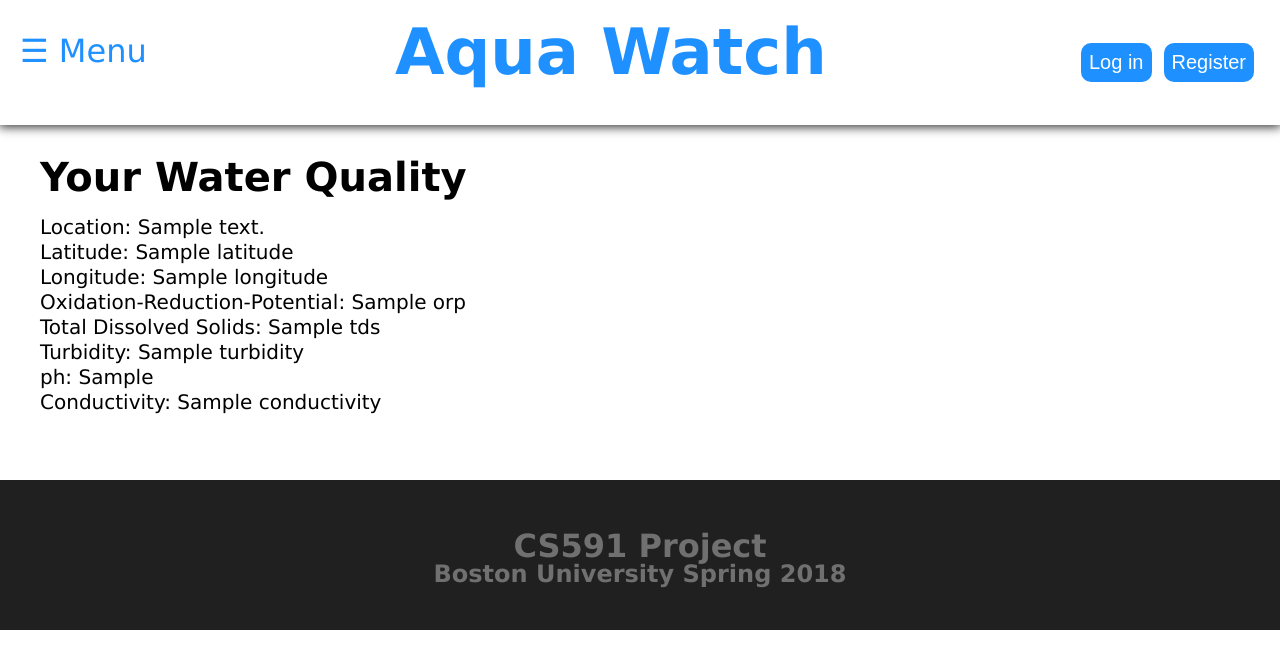
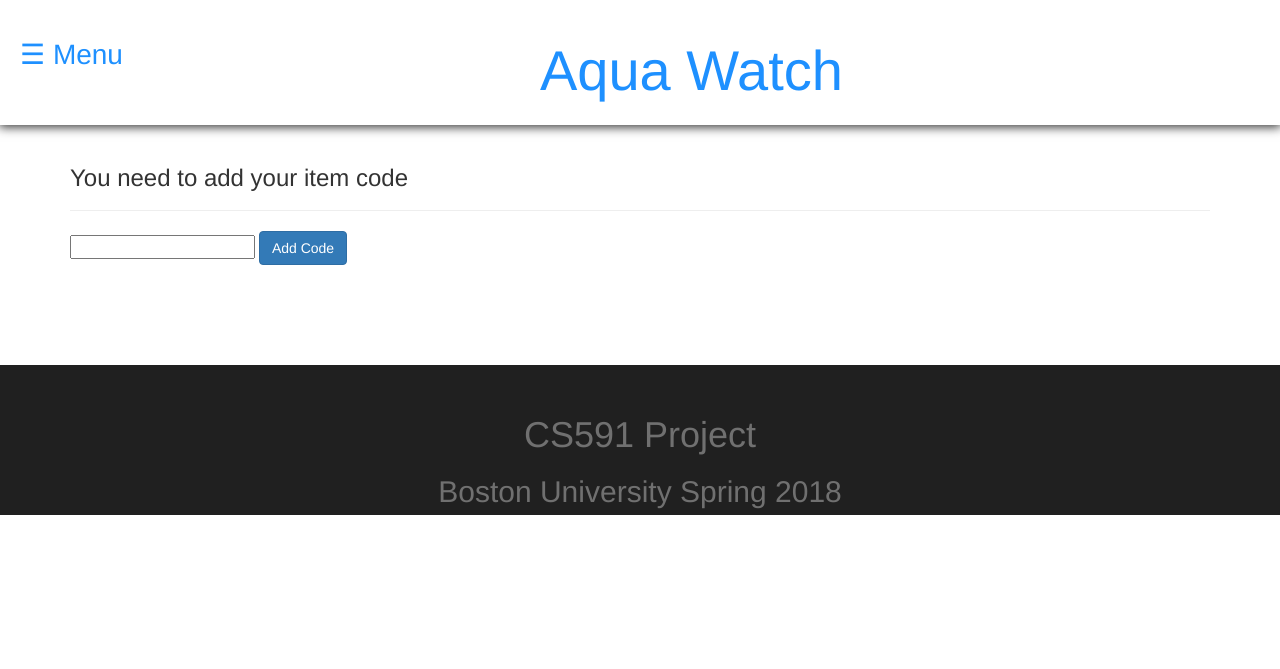
Before and after one commit to aqua-watch/aqua-watch-API, a Flask app: page /your_water_quality in a window 1280 px wide. Shown: the top 669 px of the page. Run offline with Flask 2, Linux system fonts and the light colour scheme; a database or web service that is not in the repository returns one stand-in record (values such as "Sample title"); some libraries are stand-ins or nearby versions.

Commit message:
decouple header and nav, add more functionality to your water quality and sensors endpoint

```diff
--- a/aqua-watch-api/app.py
+++ b/aqua-watch-api/app.py
@@ -8,6 +8,7 @@ from flask import Flask, render_template, request
 from flask_googlemaps import GoogleMaps, Map
 from pymongo import MongoClient
 from bson import json_util
+import bson
 import urllib.parse, urllib.request, json, pprint
 from ast import literal_eval
 import requests
@@ -199,42 +200,71 @@ def map():
 
 @app.route('/sensors', methods=['POST'])
 def extract_data():
-    # tested with: [{"address": "111 Cummington Mall, Boston, MA 02215, USA", "latitude": 42.3490961, "longitude": -71.1041893, "orp": "200 mV", "tds": "500 mg/L", "turbidity": "0.90 NTU", "ph": "7.5", "conductivity": "500 uS/cm"}]
+    # tested with: [{"address": "111 Cummington Mall, Boston, MA 02215, USA", "latitude": 42.3490961,
+    # "longitude": -71.1041893, "orp": "200 mV", "tds": "500 mg/L", "turbidity": "0.90 NTU", "ph": "7.5",
+    # "conductivity": "500 uS/cm", "item-code": "99MQQR9M"}]
+
     # has to be a list of one or more javascript objects
     # for debugging purposes I empty the database before inserting every time this function is called
     # we only have limited storage space
-    data.remove({})
+    #data.remove({})
+    cursor = data.find({})
+    for document in cursor:
+          print(document)
     # to get data as string
     response = request.get_data().decode("utf-8")
     # don't include .decode("utf-8") if data is json instead of raw
     # convert string to list of dictionaries
-    response = literal_eval(response)
+    docs = literal_eval(response)
+    docs["address"] = ""
+    docs["latitude"] = ""
+    docs["longitude"] = ""
+    #docs['item-code'] = ""
     # if data is json instead of raw uncomment line below and comment line above
-    # response = json.loads(response.read())
+    #response = json.loads(response)
     # convert list of dictionaries to list of javascript objects
-    response = json.dumps(response)
-    # convert list of javascript objects to MongoDB documents
-    docs = json_util.loads(response)
-    # insert many documents into cloud database
+    docs = json.dumps(docs)
+    docs = json_util.loads(docs)
+
+    #docs = bson.BSON.encode(docs)
+    print(docs)
+    print(type(docs))
+
     data.insert_many(docs)
-    # to test for correctness look at your_water_quality view function and your_water_quality.html
     return "successful"
 
 @app.route('/your_water_quality', methods=['GET'])
 def your_water_quality():
     """ View function so far used for debugging
     """
-    # simple query
+    item_code = request.args.get("item-code")
+    if(item_code == "" or item_code is None):
+        #generate the view so that they can add an item code
+        return render_template('your_water_quality.html', has_item_code=0)
+
     cursor = list(data.find({"address": "111 Cummington Mall, Boston, MA 02215, USA"}))
     # to store results from cursor
-    results = []
-    for i in range(len(cursor)):
-        current = cursor[i]
-        results += [[current['address'], current['latitude'], current['longitude'], current['orp'], current['tds'], current['turbidity'], current['ph'], current['conductivity']]]
+    results = cursor[0]
+    results = removekey(results, "_id")
+
+    if results["address"] == "" or results["address"] == None:
+        has_address = 0
+    else:
+        has_address = 1
+
+
     if (user):
-        return render_template('your_water_quality.html', results=results, fname=user.first_name, logged_in=1)
+        return render_template('your_water_quality.html', item_code=item_code, has_item_code=1,
+         results=results, fname=user.first_name, logged_in=1, has_address= 0)
     else:
-        return render_template('your_water_quality.html', results=results, not_logged_in=1)
+        return render_template('your_water_quality.html', item_code=item_code, has_item_code=1,
+         results=results, not_logged_in=1, has_address= 0)
+
+def removekey(d, key):
+    r = dict(d)
+    del r[key]
+    return r
+
 
 @app.route('/report_guide', methods=['GET'])
 def report_guide():
--- /dev/null
+++ b/aqua-watch-api/static/js/events.js
@@ -0,0 +1,42 @@
+/**
+	Purpose of this file is to bind events from elements of the DOM to specific functions
+**/
+
+var Events = class events{
+	constructor(baseURI){
+		this.baseURI = baseURI;
+  	}
+
+  	yourWaterQuality(){
+  		$("#submit-item-code").on("click", addItemCode);
+  		$("#add-address").on("click", addAddress);
+
+  		function addAddress(){
+  			let address = $("#address").val();
+  			let getUrl = window.location;
+			let baseUrl = getUrl .protocol + "//" + getUrl.host + "/" + getUrl.pathname.split('/')[0];
+
+  			let url = baseUrl + "/addAdress";
+
+  			var request = $.ajax({
+		        url: url,
+		        type: "post",
+		        data: {item_code: , address: }
+		    });
+
+		    // Callback handler that will be called on success
+		    request.done(function (response, textStatus, jqXHR){
+		        // Log a message to the console
+		        console.log("Hooray, it worked! and here is the response: \t" + response);
+
+		        constructTable(response);
+		    });
+  		}
+
+  		function addItemCode(){
+  			let code = $("#item-code").val();
+  			window.location.replace(window.location.href + "?item-code=" + code);
+  		}
+
+  	}
+}
--- a/aqua-watch-api/static/styles/style.css
+++ b/aqua-watch-api/static/styles/style.css
@@ -333,27 +333,26 @@ Parallax
 }
 
 
-
-
 /*******************************************
 ********************************************
 Footer
 ********************************************
 ********************************************/
 
-
-
-
-
-
 footer {
 	background-color: #202020;
 	height: 150px;
-	padding-top: 50px;
+	padding-top: 30px;
 	padding-bottom: 50px;
+    margin-top: 100px;
 }
 
 .footer_text {
 	text-align: center;
 	color: #707070;
 }
+/*******************************************
+********************************************
+Your water quality page
+********************************************
+********************************************/
--- /dev/null
+++ b/aqua-watch-api/templates/footer.html
@@ -0,0 +1,10 @@
+
+	<footer>
+		<div class="footer_text">
+			<h1>CS591 Project</h1>
+			<h2>Boston University Spring 2018</h2>
+		</div>
+	</footer>
+
+</body>
+</html>
--- /dev/null
+++ b/aqua-watch-api/templates/header.html
@@ -0,0 +1,78 @@
+<!-- AquaWatch -->
+<!DOCTYPE html>
+<html lang="en">
+
+<head>
+	<title>Aqua Watch | Your Water Quality</title>
+
+    <!-- CSS -->
+    <link rel= "stylesheet" type= "text/css" href= "../static/styles/style.css">
+    <link rel= "stylesheet" type= "text/css" href= "{{ url_for('static',filename='styles/style.css') }}">
+    <!-- Latest compiled and minified CSS -->
+	<link rel="stylesheet" href="https://maxcdn.bootstrapcdn.com/bootstrap/3.3.7/css/bootstrap.min.css" integrity="sha384-BVYiiSIFeK1dGmJRAkycuHAHRg32OmUcww7on3RYdg4Va+PmSTsz/K68vbdEjh4u" crossorigin="anonymous">
+
+    <!-- JS -->
+    <script type="text/javascript" src="../static/js/script.js"></script>
+    <script
+	  src="https://code.jquery.com/jquery-3.3.1.min.js"
+	  integrity="sha256-FgpCb/KJQlLNfOu91ta32o/NMZxltwRo8QtmkMRdAu8="
+	  crossorigin="anonymous"></script>
+    <script src="https://maxcdn.bootstrapcdn.com/bootstrap/3.3.7/js/bootstrap.min.js" integrity="sha384-Tc5IQib027qvyjSMfHjOMaLkfuWVxZxUPnCJA7l2mCWNIpG9mGCD8wGNIcPD7Txa" crossorigin="anonymous"></script>
+
+</head>
+
+<body>
+	<header class="header_subpage">
+		<div class="menu">
+				<a href="#">
+					<span onclick="openNav()">&#9776; Menu</span>
+				</a>
+			</div>
+		</div>
+
+		<a href="{{ url_for('index') }}"><h1>Aqua Watch</h1></a>
+
+	{% if logged_in %}
+		<div class="pull-right">
+            <div id="login-register" style="display:none;">
+                <form method="get" action="{{ url_for('login') }}">
+                    <button id="login" type="submit">Log in</button>
+                </form>
+
+                <form method="get" action="{{ url_for('register') }}">
+                    <button id="register" type="submit">Register</button>
+                </form>
+            </div>
+            <div id="logout-user" style="display:flex;">
+                {% if fname %}
+                    <p>Hello, {{ fname }}</p>
+                {% endif %}
+                <form method="get" action="{{ url_for('logout') }}">
+                    <button id="logout" type="submit">Log out</button>
+                </form>
+            </div>
+        </div>
+        {% endif %}
+        {% if not_logged_in %}
+        <div class="pull-right">
+            <div id="login-register" style="display:flex;">
+                <form method="get" action="{{ url_for('login') }}">
+                    <button id="login" type="submit">Log in</button>
+                </form>
+
+                <form method="get" action="{{ url_for('register') }}">
+                    <button id="register" type="submit">Register</button>
+                </form>
+            </div>
+
+            <div id="logout-user"  style="display:none;">
+                {% if fname %}
+                    <p>Hello, {{ fname }}</p>
+                {% endif %}
+                <form method="get" action="{{ url_for('logout') }}">
+                    <button id="logout" type="submit">Log out</button>
+                </form>
+            </div>
+        </div>
+        {% endif %}
+	</header>
--- /dev/null
+++ b/aqua-watch-api/templates/nav.html
@@ -0,0 +1,8 @@
+<!-- Side Navigation: appears when opened -->
+	<div id="mySidenav" class="sidenav">
+        <a href="javascript:void(0)" class="closebtn" onclick="closeNav()">&times;</a>
+        <a href="{{ url_for('index') }}">Home</a><hr>
+        <a href="{{ url_for('map') }}">Search by Map</a><hr>
+        <a href="#" class="active">Your Water Quality</a><hr>
+        <a href="{{ url_for('report_guide') }}">Understanding the Report</a><hr>
+	</div>
--- a/aqua-watch-api/templates/your_water_quality.html
+++ b/aqua-watch-api/templates/your_water_quality.html
@@ -1,103 +1,48 @@
-<!-- AquaWatch -->
-<!DOCTYPE html>
-<html lang="en">
+{% include "header.html" %}
 
-<head>
-	<title>Aqua Watch | Your Water Quality</title>
+    {% if has_item_code %}
+	<div class="container">
 
-    <!-- CSS -->
-    <link rel= "stylesheet" type= "text/css" href= "../static/styles/style.css">
-    <link rel= "stylesheet" type= "text/css" href= "{{ url_for('static',filename='styles/style.css') }}">
+        <div class="page-header"> <h2> Your item code: {{item_code}} </h2></div>
+        <h1>{{has_address}}</h1>
+        </br>
+        <ul>
+        {% for key, value in results.items() %}
+            <li>{{key}}: {{value}}</li>
+        {% endfor %}
+        </ul>
 
-    <!-- JS -->
-    <script type="text/javascript" src="../static/js/script.js"></script>
+        {% if not has_address %}
+        <div class="add-address">
+            <h4> Add an address associated with your product </h4>
+            <label for="address"> Address: </label>
+            <input type="text" name="address" id="address">
 
-</head>
+            <button class="btn tbn-primary">Add Address</button>
+        </div>
+        {% endif %}
 
-<body>
-	<header class="header_subpage">
-		<div class="menu">
-				<a href="#">
-					<span onclick="openNav()">&#9776; Menu</span>
-				</a>
-			</div>
-		</div>
+	</div>
+    {% else %}
+    <div class="addCode container">
+        <div class="page-header">
+            <h3>You need to add your item code</h3>
+        </div>
+        <input type="text" name="item-code" id="item-code">
+        <button type="button" class="btn btn-primary" id="submit-item-code">Add Code</button>
+    </div>
 
-		<a href="{{ url_for('index') }}"><h1>Aqua Watch</h1></a>
+    {% endif %}
+    <script src= "{{ url_for('static',filename='js/events.js') }}"></script>
+    <script >
+    $(document).ready(function(){
+            console.log("ready to go");
+            //let b = "{{url_for('index')}}";
+            //console.log(b);
+            const events = new Events();
+            events.yourWaterQuality();
+        });
 
-        {% if logged_in %}
-            <div id="login-register" style="display:none;">
-                <form method="get" action="{{ url_for('login') }}">
-                    <button id="login" type="submit">Log in</button>
-                </form>
-
-                <form method="get" action="{{ url_for('register') }}">
-                    <button id="register" type="submit">Register</button>
-                </form>
-            </div>
-            <div id="logout-user" style="display:flex;">
-                {% if fname %}
-                    <p>Hello, {{ fname }}</p>
-                {% endif %}
-                <form method="get" action="{{ url_for('logout') }}">
-                    <button id="logout" type="submit">Log out</button>
-                </form>
-            </div>
-        {% endif %}
-        {% if not_logged_in %}
-            <div id="login-register" style="display:flex;">
-                <form method="get" action="{{ url_for('login') }}">
-                    <button id="login" type="submit">Log in</button>
-                </form>
-
-                <form method="get" action="{{ url_for('register') }}">
-                    <button id="register" type="submit">Register</button>
-                </form>
-            </div>
-
-            <div id="logout-user"  style="display:none;">
-                {% if fname %}
-                    <p>Hello, {{ fname }}</p>
-                {% endif %}
-                <form method="get" action="{{ url_for('logout') }}">
-                    <button id="logout" type="submit">Log out</button>
-                </form>
-            </div>
-        {% endif %}
-	</header>
-
-	<!-- Side Navigation: appears when opened -->
-	<div id="mySidenav" class="sidenav">
-        <a href="javascript:void(0)" class="closebtn" onclick="closeNav()">&times;</a>
-        <a href="{{ url_for('index') }}">Home</a><hr>
-        <a href="{{ url_for('map') }}">Search by Map</a><hr>
-        <a href="#" class="active">Your Water Quality</a><hr>
-        <a href="{{ url_for('report_guide') }}">Understanding the Report</a><hr>
-	</div>
-
-	<div class="container_content">
-		<h2>Your Water Quality</h2>
-        </br>
-        {% for result in results %}
-            <p>Location: {{result[0]}}</p>
-            <p>Latitude: {{result[1]}}</p>
-            <p>Longitude: {{result[2]}}</p>
-            <p>Oxidation-Reduction-Potential: {{result[3]}}</p>
-            <p>Total Dissolved Solids: {{result[4]}}</p>
-            <p>Turbidity: {{result[5]}}</p>
-            <p>ph: {{result[6]}}</p>
-            <p>Conductivity: {{result[7]}}</p>
-            </br>
-        {% endfor %}
-	</div>
-
-
-	<footer>
-		<div class="footer_text">
-			<h1>CS591 Project</h1>
-			<h2>Boston University Spring 2018</h2>
-		</div>
-	</footer>
-
-</body>
-</html>
+    </script>
+{% include "nav.html" %}
+{% include "footer.html" %}
```
